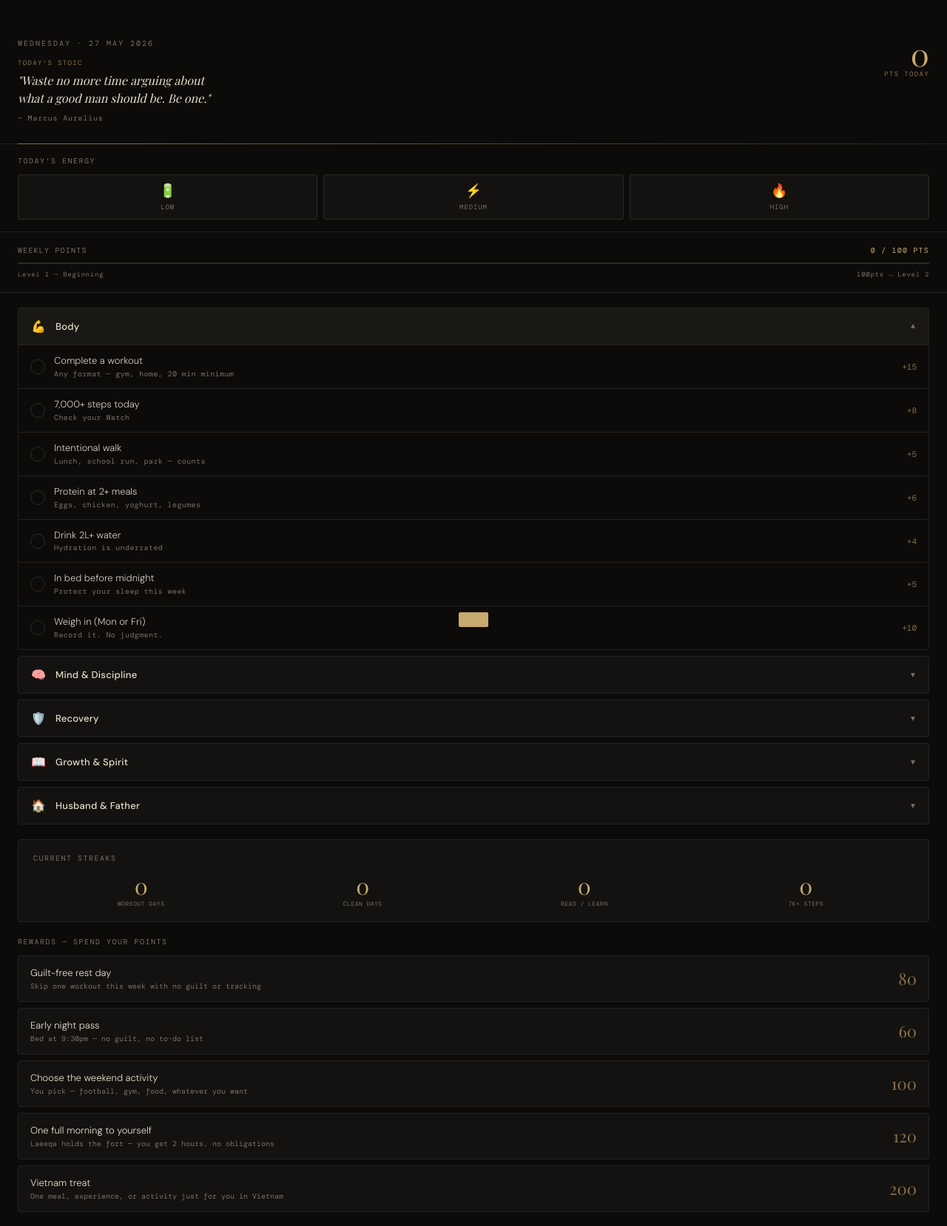
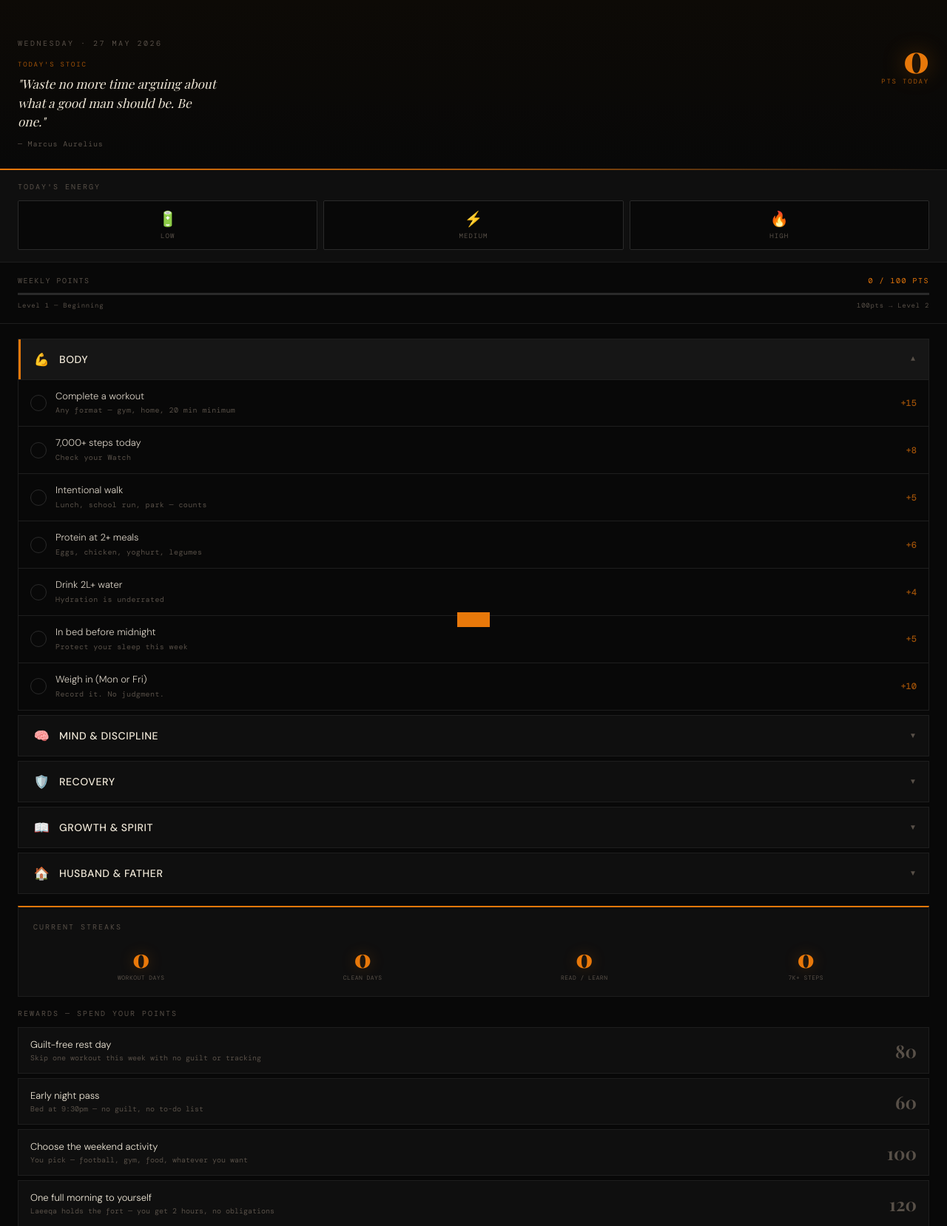
Before and after one commit to RedMagico94/Daily-wins, a plain HTML site: page index.html in a window 1280 px wide. Shown: the top 1658 px of the page at 74% size. Drawn offline with nearby package versions, Linux system fonts and the light colour scheme; no server answers; a web font is replaced by a local one.

Commit message:
Add files via upload

```diff
--- a/style.css
+++ b/style.css
@@ -1,18 +1,19 @@
 :root {
-  --bg: #0c0b09;
-  --surface: #131210;
-  --surface2: #1a1815;
-  --border: #252220;
-  --border2: #2e2b27;
-  --gold: #c8a96e;
-  --gold-dim: #8a7248;
-  --gold-glow: rgba(200,169,110,0.12);
-  --cream: #e8dfc8;
-  --cream-dim: #a09880;
-  --red: #c4614a;
-  --green: #5a8f6a;
-  --text: #d4cbbf;
-  --text-dim: #7a7068;
+  --bg: #080808;
+  --surface: #0f0f0f;
+  --surface2: #161616;
+  --border: #1e1e1e;
+  --border2: #2a2a2a;
+  --orange: #e8780a;
+  --orange-dim: #a05208;
+  --orange-glow: rgba(232,120,10,0.12);
+  --orange-bright: #ff9a2e;
+  --cream: #f0e8d8;
+  --cream-dim: #9a9080;
+  --red: #d44a2e;
+  --green: #4a9460;
+  --text: #d8d0c4;
+  --text-dim: #585048;
 }
 
 * { margin: 0; padding: 0; box-sizing: border-box; -webkit-tap-highlight-color: transparent; }
@@ -42,34 +43,38 @@ body {
 
 .loading-title {
   font-family: 'Playfair Display', serif;
-  font-size: 32px;
-  color: var(--gold);
+  font-size: 36px;
+  font-weight: 900;
+  color: var(--orange);
   margin-bottom: 8px;
+  letter-spacing: 0.04em;
+  text-transform: uppercase;
 }
 
 .loading-sub {
   font-family: 'DM Mono', monospace;
   font-size: 11px;
   color: var(--text-dim);
-  letter-spacing: 0.15em;
+  letter-spacing: 0.2em;
   animation: pulse 1.5s ease-in-out infinite;
 }
 
-@keyframes pulse { 0%,100% { opacity: 0.4; } 50% { opacity: 1; } }
+@keyframes pulse { 0%,100% { opacity: 0.3; } 50% { opacity: 1; } }
 
 /* HEADER */
 .header {
   padding: 52px 24px 28px;
   border-bottom: 1px solid var(--border);
   position: relative;
+  background: linear-gradient(180deg, #0d0a06 0%, var(--bg) 100%);
 }
 
 .header::after {
   content: '';
   position: absolute;
-  bottom: -1px; left: 24px; right: 24px;
-  height: 1px;
-  background: linear-gradient(90deg, var(--gold-dim), transparent);
+  bottom: -1px; left: 0; right: 0;
+  height: 2px;
+  background: linear-gradient(90deg, var(--orange), var(--orange-dim), transparent);
 }
 
 .header-top {
@@ -84,35 +89,35 @@ body {
 .date-label {
   font-family: 'DM Mono', monospace;
   font-size: 10px;
-  letter-spacing: 0.2em;
+  letter-spacing: 0.25em;
   color: var(--text-dim);
   text-transform: uppercase;
-  margin-bottom: 14px;
+  margin-bottom: 16px;
 }
 
 .stoic-label {
   font-family: 'DM Mono', monospace;
   font-size: 9px;
-  letter-spacing: 0.15em;
-  color: var(--gold-dim);
+  letter-spacing: 0.2em;
+  color: var(--orange-dim);
   text-transform: uppercase;
-  margin-bottom: 6px;
+  margin-bottom: 8px;
 }
 
 .stoic-today {
   font-family: 'Playfair Display', serif;
-  font-size: 16px;
+  font-size: 17px;
   font-style: italic;
   color: var(--cream);
   line-height: 1.5;
-  max-width: 280px;
+  max-width: 270px;
 }
 
 .stoic-attr {
   font-family: 'DM Mono', monospace;
   font-size: 10px;
   color: var(--text-dim);
-  margin-top: 8px;
+  margin-top: 10px;
   letter-spacing: 0.08em;
 }
 
@@ -125,17 +130,19 @@ body {
 
 .points-number {
   font-family: 'Playfair Display', serif;
-  font-size: 42px;
-  color: var(--gold);
+  font-size: 52px;
+  font-weight: 900;
+  color: var(--orange);
   line-height: 1;
   transition: all 0.3s ease;
+  text-shadow: 0 0 30px rgba(232,120,10,0.4);
 }
 
 .points-label {
   font-family: 'DM Mono', monospace;
   font-size: 9px;
-  letter-spacing: 0.15em;
-  color: var(--gold-dim);
+  letter-spacing: 0.2em;
+  color: var(--orange-dim);
   text-transform: uppercase;
 }
 
@@ -143,12 +150,13 @@ body {
 .energy-checkin {
   padding: 16px 24px;
   border-bottom: 1px solid var(--border);
+  background: var(--surface);
 }
 
 .energy-title {
   font-family: 'DM Mono', monospace;
   font-size: 10px;
-  letter-spacing: 0.15em;
+  letter-spacing: 0.2em;
   text-transform: uppercase;
   color: var(--text-dim);
   margin-bottom: 12px;
@@ -165,10 +173,10 @@ body {
   flex-direction: column;
   align-items: center;
   gap: 5px;
-  padding: 10px 8px;
-  background: var(--surface);
+  padding: 12px 8px;
+  background: var(--bg);
   border: 1px solid var(--border2);
-  border-radius: 3px;
+  border-radius: 2px;
   cursor: pointer;
   transition: all 0.15s;
   -webkit-tap-highlight-color: transparent;
@@ -176,26 +184,26 @@ body {
 
 .energy-btn:active { opacity: 0.7; }
 
-.energy-emoji { font-size: 18px; }
+.energy-emoji { font-size: 20px; }
 
 .energy-label {
   font-family: 'DM Mono', monospace;
   font-size: 9px;
-  letter-spacing: 0.1em;
+  letter-spacing: 0.12em;
   text-transform: uppercase;
   color: var(--text-dim);
 }
 
-.energy-btn.active { border-color: var(--gold-dim); }
-.energy-btn.active .energy-label { color: var(--gold); }
+.energy-btn.active { border-color: var(--orange-dim); }
+.energy-btn.active .energy-label { color: var(--orange); }
 
-.energy-btn.active.energy-low { border-color: var(--red); background: rgba(196,97,74,0.08); }
+.energy-btn.active.energy-low { border-color: var(--red); background: rgba(212,74,46,0.08); }
 .energy-btn.active.energy-low .energy-label { color: var(--red); }
 
-.energy-btn.active.energy-medium { border-color: var(--gold-dim); background: var(--gold-glow); }
-.energy-btn.active.energy-medium .energy-label { color: var(--gold); }
+.energy-btn.active.energy-medium { border-color: var(--orange-dim); background: var(--orange-glow); }
+.energy-btn.active.energy-medium .energy-label { color: var(--orange); }
 
-.energy-btn.active.energy-high { border-color: var(--green); background: rgba(90,143,106,0.08); }
+.energy-btn.active.energy-high { border-color: var(--green); background: rgba(74,148,96,0.08); }
 .energy-btn.active.energy-high .energy-label { color: var(--green); }
 
 .energy-note {
@@ -221,25 +229,26 @@ body {
 .progress-label span {
   font-family: 'DM Mono', monospace;
   font-size: 10px;
-  letter-spacing: 0.12em;
+  letter-spacing: 0.15em;
   text-transform: uppercase;
   color: var(--text-dim);
 }
 
-.progress-pct { color: var(--gold) !important; }
+.progress-pct { color: var(--orange) !important; }
 
 .progress-track {
-  height: 2px;
+  height: 3px;
   background: var(--border2);
-  border-radius: 2px;
+  border-radius: 0;
   overflow: hidden;
 }
 
 .progress-fill {
   height: 100%;
-  background: linear-gradient(90deg, var(--gold-dim), var(--gold));
-  border-radius: 2px;
+  background: linear-gradient(90deg, var(--orange-dim), var(--orange-bright));
+  border-radius: 0;
   transition: width 0.6s ease;
+  box-shadow: 0 0 8px rgba(232,120,10,0.5);
 }
 
 .level-info {
@@ -258,38 +267,49 @@ body {
 /* CATEGORIES */
 .categories { padding: 20px 24px 0; }
 
-.category { margin-bottom: 8px; border: 1px solid var(--border); border-radius: 3px; overflow: hidden; }
+.category {
+  margin-bottom: 6px;
+  border: 1px solid var(--border);
+  border-radius: 0;
+  overflow: hidden;
+}
 
 .category-header {
   display: flex;
   align-items: center;
   justify-content: space-between;
-  padding: 14px 16px;
+  padding: 16px 16px;
   cursor: pointer;
   background: var(--surface);
   transition: background 0.15s;
   user-select: none;
+  border-left: 3px solid transparent;
 }
 
 .category-header:active { background: var(--surface2); }
-.category-header.open { background: var(--surface2); }
+.category-header.open {
+  background: var(--surface2);
+  border-left-color: var(--orange);
+}
 
 .cat-left { display: flex; align-items: center; gap: 12px; }
-.cat-icon { font-size: 16px; width: 22px; text-align: center; }
+.cat-icon { font-size: 17px; width: 24px; text-align: center; }
 
 .cat-name {
-  font-size: 13px;
+  font-size: 14px;
   font-weight: 500;
   color: var(--cream);
-  letter-spacing: 0.02em;
+  letter-spacing: 0.04em;
+  text-transform: uppercase;
 }
 
 .cat-right { display: flex; align-items: center; gap: 10px; }
 
 .cat-pts-today {
   font-family: 'DM Mono', monospace;
-  font-size: 10px;
-  color: var(--gold);
+  font-size: 11px;
+  color: var(--orange);
+  font-weight: 500;
 }
 
 .cat-chevron {
@@ -308,7 +328,7 @@ body {
   display: flex;
   align-items: center;
   justify-content: space-between;
-  padding: 13px 16px;
+  padding: 14px 16px;
   border-bottom: 1px solid var(--border);
   cursor: pointer;
   transition: background 0.1s;
@@ -316,16 +336,19 @@ body {
 }
 
 .win-item:last-child { border-bottom: none; }
-.win-item:active { background: rgba(200,169,110,0.04); }
+.win-item:active { background: rgba(232,120,10,0.05); }
 
-.win-item.completed { opacity: 0.5; }
-.win-item.completed .win-name { text-decoration: line-through; text-decoration-color: var(--gold-dim); }
+.win-item.completed { opacity: 0.45; }
+.win-item.completed .win-name {
+  text-decoration: line-through;
+  text-decoration-color: var(--orange-dim);
+}
 
 .win-left { display: flex; align-items: center; gap: 12px; flex: 1; }
 
 .win-check {
-  width: 20px;
-  height: 20px;
+  width: 22px;
+  height: 22px;
   border: 1px solid var(--border2);
   border-radius: 50%;
   display: flex;
@@ -335,11 +358,15 @@ body {
   transition: all 0.2s;
 }
 
-.win-item.completed .win-check { background: var(--gold); border-color: var(--gold); }
+.win-item.completed .win-check {
+  background: var(--orange);
+  border-color: var(--orange);
+  box-shadow: 0 0 10px rgba(232,120,10,0.35);
+}
 
 .win-check-inner {
-  width: 7px;
-  height: 7px;
+  width: 8px;
+  height: 8px;
   border-radius: 50%;
   background: var(--bg);
   opacity: 0;
@@ -350,41 +377,49 @@ body {
 
 .win-text { flex: 1; }
 
-.win-name { font-size: 13px; color: var(--text); line-height: 1.3; margin-bottom: 2px; }
+.win-name {
+  font-size: 13px;
+  color: var(--text);
+  line-height: 1.3;
+  margin-bottom: 3px;
+}
 
 .win-desc {
   font-family: 'DM Mono', monospace;
   font-size: 10px;
   color: var(--text-dim);
   letter-spacing: 0.04em;
+  line-height: 1.5;
 }
 
 .win-pts {
   font-family: 'DM Mono', monospace;
-  font-size: 11px;
-  color: var(--gold-dim);
+  font-size: 12px;
+  color: var(--orange-dim);
   flex-shrink: 0;
   padding-left: 10px;
+  font-weight: 500;
 }
 
 .win-pts::before { content: '+'; }
 
 /* STREAKS */
 .streak-panel {
-  margin: 20px 24px 0;
-  padding: 18px 20px;
+  margin: 16px 24px 0;
+  padding: 20px;
   background: var(--surface);
   border: 1px solid var(--border);
-  border-radius: 3px;
+  border-top: 2px solid var(--orange);
+  border-radius: 0;
 }
 
 .streak-title {
   font-family: 'DM Mono', monospace;
   font-size: 10px;
-  letter-spacing: 0.15em;
+  letter-spacing: 0.2em;
   text-transform: uppercase;
   color: var(--text-dim);
-  margin-bottom: 16px;
+  margin-bottom: 18px;
 }
 
 .streak-grid { display: grid; grid-template-columns: repeat(4, 1fr); gap: 8px; }
@@ -393,11 +428,13 @@ body {
 
 .streak-num {
   font-family: 'Playfair Display', serif;
-  font-size: 30px;
-  color: var(--gold);
+  font-size: 34px;
+  font-weight: 900;
+  color: var(--orange);
   line-height: 1;
-  margin-bottom: 4px;
+  margin-bottom: 5px;
   transition: all 0.3s ease;
+  text-shadow: 0 0 20px rgba(232,120,10,0.3);
 }
 
 .streak-label {
@@ -410,12 +447,12 @@ body {
 }
 
 /* REWARDS */
-.rewards-section { margin: 20px 24px 0; }
+.rewards-section { margin: 16px 24px 0; }
 
 .rewards-title {
   font-family: 'DM Mono', monospace;
   font-size: 10px;
-  letter-spacing: 0.15em;
+  letter-spacing: 0.2em;
   text-transform: uppercase;
   color: var(--text-dim);
   margin-bottom: 12px;
@@ -427,15 +464,19 @@ body {
   justify-content: space-between;
   padding: 14px 16px;
   border: 1px solid var(--border);
-  border-radius: 3px;
-  margin-bottom: 8px;
+  border-radius: 0;
+  margin-bottom: 6px;
   background: var(--surface);
   position: relative;
   overflow: hidden;
   transition: border-color 0.2s;
 }
 
-.reward-item.unlocked { border-color: var(--gold-dim); background: var(--gold-glow); }
+.reward-item.unlocked {
+  border-color: var(--orange-dim);
+  background: var(--orange-glow);
+  border-left: 3px solid var(--orange);
+}
 
 .reward-item.unlocked::before {
   content: 'UNLOCKED';
@@ -443,9 +484,9 @@ body {
   top: 0; right: 0;
   font-family: 'DM Mono', monospace;
   font-size: 8px;
-  letter-spacing: 0.12em;
-  color: var(--gold);
-  background: rgba(200,169,110,0.15);
+  letter-spacing: 0.15em;
+  color: var(--orange);
+  background: rgba(232,120,10,0.15);
   padding: 3px 8px;
 }
 
@@ -455,27 +496,31 @@ body {
 
 .reward-cost {
   font-family: 'Playfair Display', serif;
-  font-size: 22px;
-  color: var(--gold-dim);
+  font-size: 24px;
+  font-weight: 700;
+  color: var(--text-dim);
   padding-left: 14px;
 }
 
-.reward-item.unlocked .reward-cost { color: var(--gold); }
+.reward-item.unlocked .reward-cost {
+  color: var(--orange);
+  text-shadow: 0 0 12px rgba(232,120,10,0.3);
+}
 
 /* BOTTOM */
 .bottom-note {
-  margin: 24px 24px 0;
-  padding: 16px 18px;
-  border-left: 2px solid var(--gold-dim);
+  margin: 20px 24px 0;
+  padding: 18px 20px;
+  border-left: 3px solid var(--orange);
   background: var(--surface);
 }
 
 .bottom-note p {
   font-family: 'Playfair Display', serif;
-  font-size: 13px;
+  font-size: 14px;
   font-style: italic;
   color: var(--cream-dim);
-  line-height: 1.6;
+  line-height: 1.7;
 }
 
 .sync-row {
@@ -489,23 +534,24 @@ body {
   font-family: 'DM Mono', monospace;
   font-size: 10px;
   color: var(--green);
-  letter-spacing: 0.1em;
+  letter-spacing: 0.12em;
 }
 
-.sync-status.syncing { color: var(--gold-dim); }
+.sync-status.syncing { color: var(--orange-dim); }
 .sync-status.error { color: var(--red); }
 
 .reset-btn {
   font-family: 'DM Mono', monospace;
   font-size: 10px;
-  letter-spacing: 0.1em;
+  letter-spacing: 0.12em;
   color: var(--text-dim);
   background: none;
   border: 1px solid var(--border2);
   padding: 8px 14px;
-  border-radius: 2px;
+  border-radius: 0;
   cursor: pointer;
   transition: all 0.15s;
+  text-transform: uppercase;
 }
 
 .reset-btn:active { border-color: var(--red); color: var(--red); }
@@ -516,16 +562,18 @@ body {
   bottom: 32px;
   left: 50%;
   transform: translateX(-50%) translateY(80px);
-  background: var(--gold);
+  background: var(--orange);
   color: var(--bg);
   font-family: 'DM Mono', monospace;
   font-size: 11px;
-  letter-spacing: 0.1em;
-  padding: 10px 20px;
-  border-radius: 2px;
+  font-weight: 500;
+  letter-spacing: 0.12em;
+  padding: 10px 22px;
+  border-radius: 0;
   transition: transform 0.3s ease;
   white-space: nowrap;
   z-index: 100;
+  text-transform: uppercase;
 }
 
 .toast.show { transform: translateX(-50%) translateY(0); }
```
